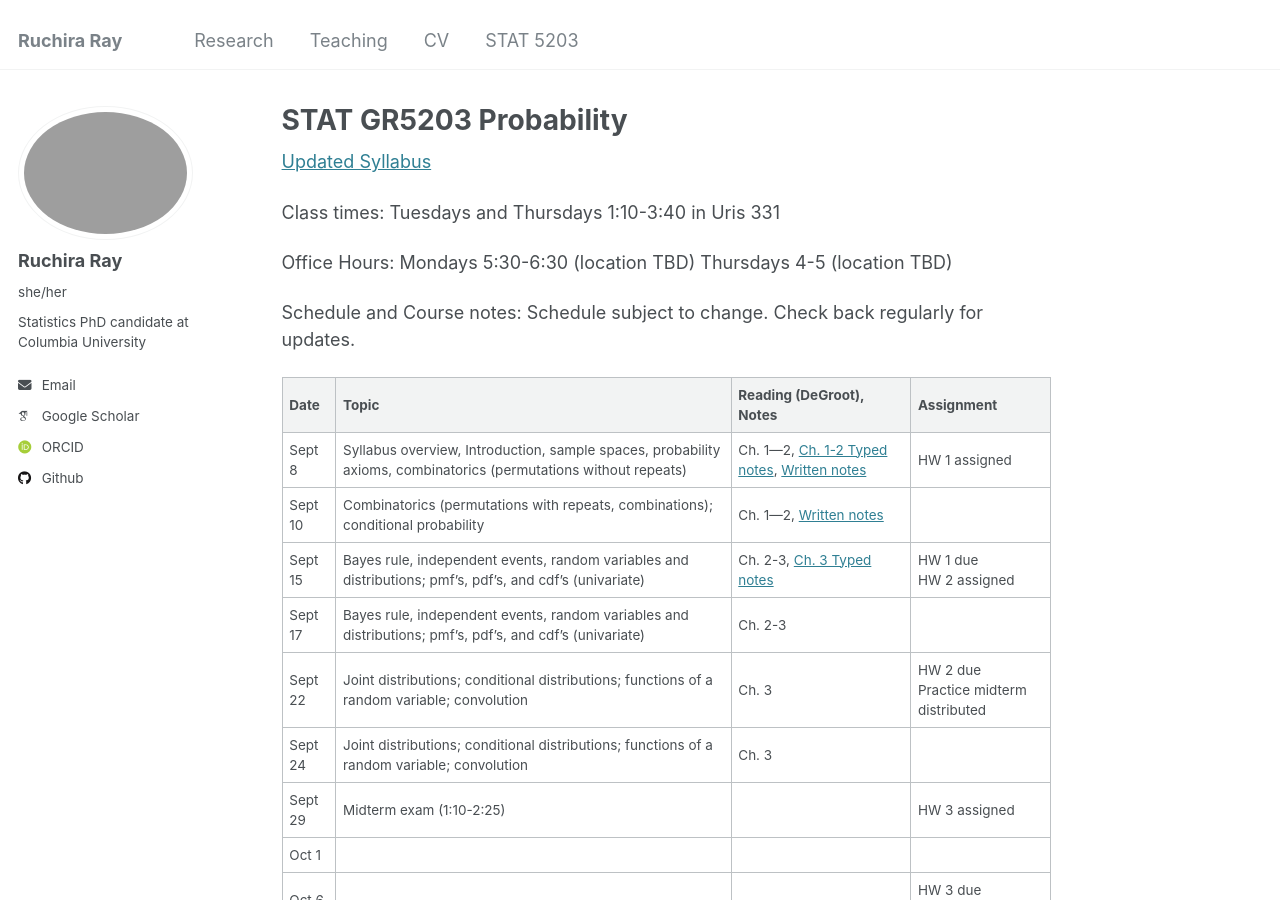
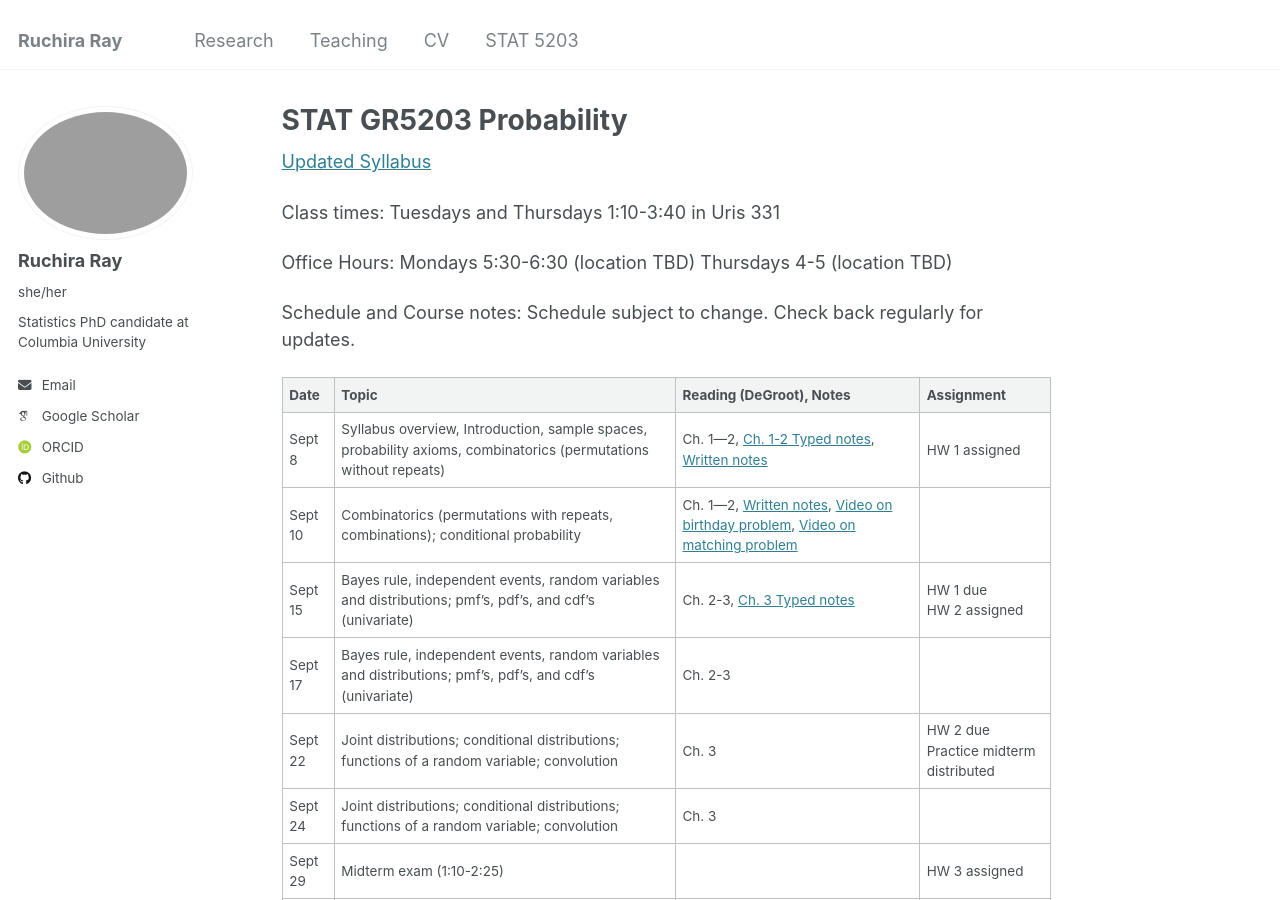
Before and after one commit to rray123/rray123.github.io, a Jekyll site: the page built from _pages/STAT5203.md, in a window 1280 px wide and 900 px high. Built offline with Jekyll 4.4.1, drawn with Linux system fonts in a browser that asks for light colours; some web fonts are replaced.

Commit message:
Update STAT5203.md

```diff
--- a/_pages/STAT5203.md
+++ b/_pages/STAT5203.md
@@ -21,7 +21,7 @@ Schedule subject to change. Check back regularly for updates.
 | Date    | Topic        | Reading (DeGroot), Notes | Assignment |
 | --------| ------------ | -------------------------| ---------- |
 | Sept 8  | Syllabus overview, Introduction, sample spaces, probability axioms, combinatorics (permutations without repeats) | Ch. 1—2, [Ch. 1-2 Typed notes](https://rray123.github.io/files/Ch1-2.pdf), [Written notes](https://rray123.github.io/files/Lecture1-written.pdf) |HW 1 assigned|
-| Sept 10 | Combinatorics (permutations with repeats, combinations); conditional probability | Ch. 1—2, [Written notes](https://rray123.github.io/files/Lecture2-written.pdf) ||
+| Sept 10 | Combinatorics (permutations with repeats, combinations); conditional probability | Ch. 1—2, [Written notes](https://rray123.github.io/files/Lecture2-written.pdf), [Video on birthday problem](https://www.youtube.com/watch?v=ofTb57aZHZs), [Video on matching problem](https://www.youtube.com/watch?v=pbXg5EI5t4c) ||
 | Sept 15 |Bayes rule, independent events, random variables and distributions; pmf's, pdf's, and cdf's (univariate) | Ch. 2-3, [Ch. 3 Typed notes](https://rray123.github.io/files/Ch3.pdf) | HW 1 due <br> HW 2 assigned|
 | Sept 17 |Bayes rule, independent events, random variables and distributions; pmf's, pdf's, and cdf's (univariate) | Ch. 2-3 | |
 | Sept 22 |Joint distributions; conditional distributions; functions of a random variable; convolution| Ch. 3 | HW 2 due <br> Practice midterm distributed|
```
